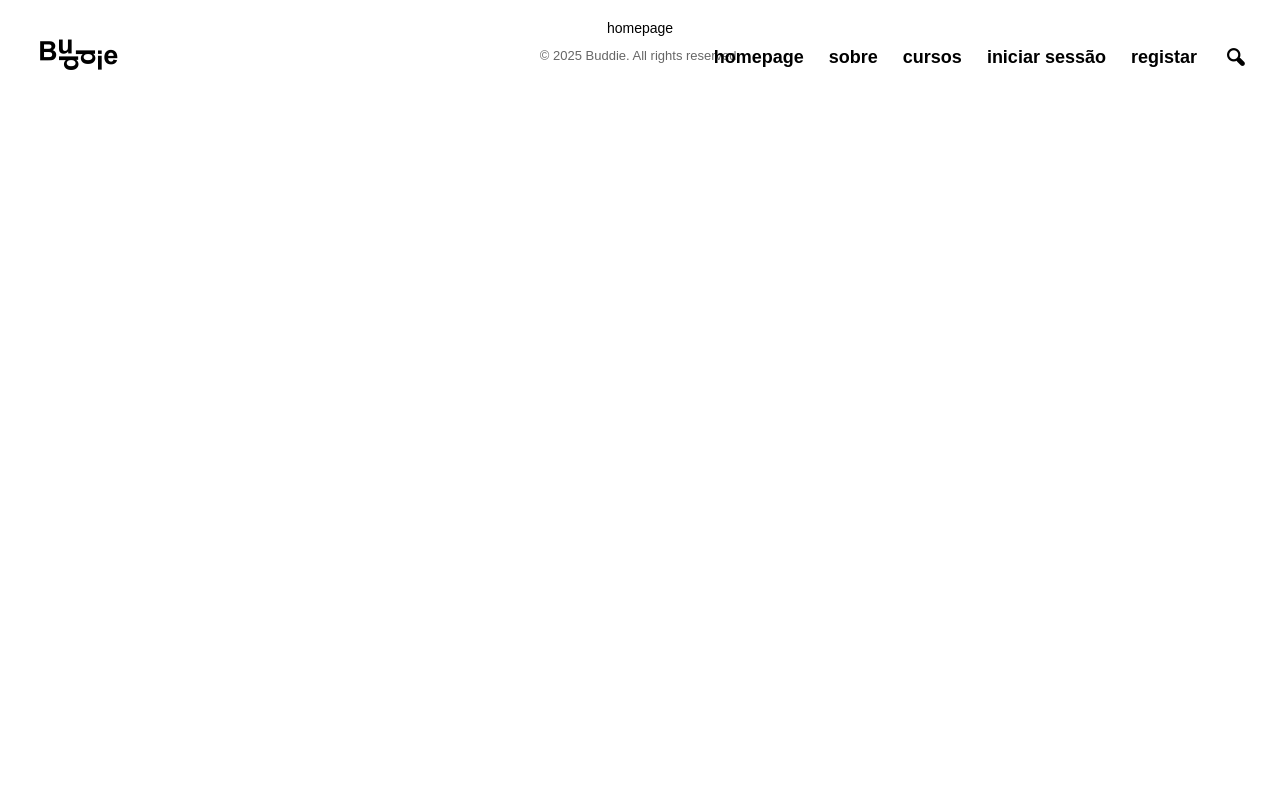
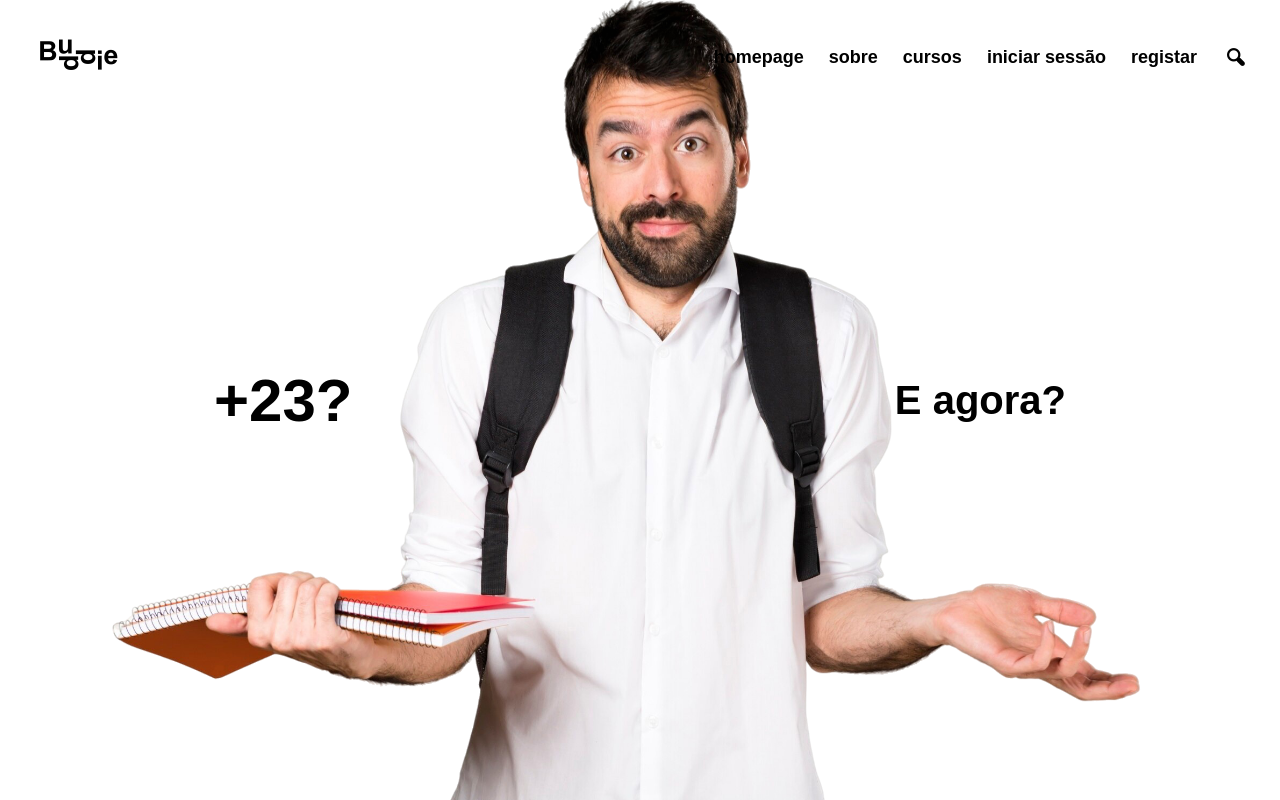
Before and after one commit to buddie-project/buddie-frontend, a React (Vite) app: page /sobre in a window 1280 px wide. Built offline with nearby package versions, Linux system fonts and the light colour scheme; no server answers; a web font is replaced by a local one.

Commit message:
Add enhanced About page with new section, cards, and updated styling; integrate route and conditional Footer display

```diff
--- a/src/App.jsx
+++ b/src/App.jsx
@@ -1,27 +1,32 @@
 import './style/App.css';
 import "../public/icons/css/icons.css";
 import "./style/Homepage.css"
-import {Route, Routes} from "react-router-dom";
+import {Route, Routes, useLocation} from "react-router-dom";
 import SignIn from "./pages/SignIn.jsx";
 import SignUp from "./pages/SignUp.jsx";
 import Homepage from "./pages/Homepage.jsx";
 import Navbar from "./components/generalComponents/Navbar.jsx";
 import Footer from "./components/generalComponents/Footer.jsx";
 import UserProvider from "./services/UserContext.jsx";
+import About from "./pages/About.jsx";
 
 function App() {
 
-  return (
+    const location = useLocation();
+    const isHomePage = location.pathname === '/';
+
+    return (
       <>
         <Navbar />
-          <UserProvider>
+         <UserProvider>
             <Routes>
                 <Route path="/" element={<Homepage/>}/>
+                <Route path="/sobre" element={<About/>}/>
                 <Route path="/registar" element={<SignUp/>}/>
                 <Route path="/entrar" element={<SignIn/>}/>
             </Routes>
           </UserProvider>
-        <Footer />
+          {!isHomePage && <Footer />}
       </>
   )
 }
--- a/src/components/generalComponents/Footer.jsx
+++ b/src/components/generalComponents/Footer.jsx
@@ -1,12 +1,16 @@
-import {Link} from "react-router-dom";
 
 function Footer() {
     return (
         <footer className="footer">
             <div className="footer-content">
-                <Link to="/" className="footer-link">homepage</Link>
+                <a href="https://github.com/buddie-project"
+                   target="_blank"
+                   rel="noreferrer"
+                   className="github-link">
+                    <img src="/images/github-mark.svg" className="github-icon" width="32" height="auto" alt="Github Logo" />
+                </a>
 
-                <p>&copy; {new Date().getFullYear()} Buddie. All rights reserved. </p>
+                <p> | &copy; {new Date().getFullYear()} Buddie. All rights reserved. </p>
 
             </div>
 
--- a/src/pages/About.jsx
+++ b/src/pages/About.jsx
@@ -2,13 +2,33 @@ import "../style/About.css"
 
 function About() {
 
-    return(
+    return (
         <>
-            <div className="background-about" id="about"></div>
-            <div className="about">
-                <span className="age">+23?</span>
-                <span className="what now">E agora?</span>
-            </div>
+            <section className="about-hero" id="about">
+                <div className="background-about"></div>
+                <div className="about">
+                    <span className="age">+23?</span>
+                    <span className="what-now">E agora?</span>
+                </div>
+            </section>
+
+            <section className="about-section">
+                <h2>Quem somos?</h2>
+                <p>
+                    Lorem ipsum dolor sit amet, consectetur adipiscing elit. Suspendisse blandit lobortis magna in eleifend. Vestibulum leo sem, pharetra at tempor quis, maximus at odio. Cras iaculis facilisis massa mollis luctus. Nam a blandit sem. Nam id tincidunt nisl. Praesent ut faucibus libero. Donec imperdiet magna ut orci iaculis, at porta neque hendrerit. Aliquam malesuada semper metus, eu auctor tortor ultrices nec. Quisque mollis pulvinar cursus. Fusce dictum euismod lectus. Nullam sagittis purus et aliquam scelerisque. Etiam dignissim dui vel dictum semper. Sed ullamcorper, quam eu hendrerit hendrerit, ipsum leo placerat urna, euismod egestas sem nunc nec lectus. Nulla finibus volutpat lacinia. Mauris nibh enim, rutrum ac commodo in, fringilla eu elit. Aenean maximus ante id velit tempor, et tincidunt nisi facilisis.
+
+                </p>
+
+                <div className="about-cards">
+                    <div className="card">
+                        <img src="/images/buddie-logo-wht.png" alt="team" />
+                    </div>
+                    <div className="card">
+                        <h3>Encontra-nos</h3>
+                        <p>Github</p>
+                    </div>
+                </div>
+            </section>
         </>
     )
 }
--- a/src/style/About.css
+++ b/src/style/About.css
@@ -4,28 +4,41 @@
     box-sizing: border-box;
 }
 
+body, html {
+    overflow-x: hidden;
+    overflow-y: auto;
+}
+
+.about-hero {
+    position: relative;
+    height: 100vh;
+    display: flex;
+    align-items: center;
+    justify-content: space-between;
+    padding: 0 5vw;
+    z-index: 1;
+    font-family: "Futura Std", sans-serif;
+    overflow: hidden;
+}
+
 .background-about {
-    position: fixed;
-    top: 80%;
+    position: absolute;
+    top: 70%;
     left: 50%;
     transform: translate(-50%, -50%);
-    width: 140vw;
+    width: 150vw;
     height: 150vh;
     background: url('/images/student-about.png') no-repeat center center;
     background-size: contain;
-    z-index: 0;
+    z-index: -1;
+    opacity: 1;
 }
 
 .about {
-    border-top: 10px;
-    position: relative;
-    min-height: 100vh;
+    width: 100%;
     display: flex;
     justify-content: space-between;
     align-items: center;
-    padding: 0 5vw;
-    color: black;
-    font-family: "Futura Std", sans-serif;
     z-index: 1;
 }
 
@@ -33,12 +46,52 @@
     padding-left: 150px;
     font-size: 60px;
     font-weight: bold;
+}
+
+.what-now {
+    padding-right: 150px;
+    font-size: 40px;
+    font-weight: bold;
+}
+
+
+.about-section {
+    background-color: #ffffff;
+    padding: 4rem 2rem;
+    text-align: center;
+    z-index: 2;
     position: relative;
 }
 
-.what.now {
-    padding-right: 150px;
-    font-size: 40px;
-    font-weight: bold;
-    position: relative;
+.about-section h2 {
+    font-size: 2.5rem;
+    margin-bottom: 1rem;
 }
+
+.about-section p {
+    max-width: 800px;
+    margin: 0 auto 2rem;
+    font-size: 1.1rem;
+    line-height: 1.6;
+}
+
+.about-cards {
+    display: flex;
+    justify-content: center;
+    gap: 2rem;
+    flex-wrap: wrap;
+}
+
+.card {
+    background: #E67700;
+    padding: 1.5rem;
+    border-radius: 10px;
+    box-shadow: 0 2px 8px rgba(0,0,0,0.1);
+    max-width: 300px;
+}
+
+.card img {
+    width: 100%;
+    height: auto;
+    border-radius: 8px;
+}
--- a/src/style/App.css
+++ b/src/style/App.css
@@ -3,16 +3,6 @@ body, html, #root {
     margin: 0 auto;
     padding: 0;
     font-family: "Futura Std", sans-serif;
-}
-
-.app-container {
-    display: flex;
-    flex-direction: column;
-    min-height: 100vh;
-}
-.main-content {
-    flex: 1;
-    padding-top: 110px;
 }
 
 .nav{
@@ -21,7 +11,6 @@ body, html, #root {
     display: flex;
     justify-content: space-between;
     padding: 5px 30px;
-    /*box-shadow: 0 2px 4px rgba(0, 0, 0, 0.05);*/
     position: fixed;
     top: 0;
     left: 0;
@@ -146,17 +135,12 @@ body, html, #root {
     margin: auto;
     padding: 0 20px;
     display: flex;
-    flex-direction: column;
+    flex-direction: row;
     gap: 12px;
     align-items: center;
     text-align: center;
-}
-
-.footer-link {
-    text-decoration: none;
-    color: black;
-    font-size: 14px;
-    text-transform: lowercase;
+    overflow: hidden;
+    justify-content: center;
 }
 
 .footer-content p {
```
Also changed, not shown: public/images/github-mark.svg (added).
